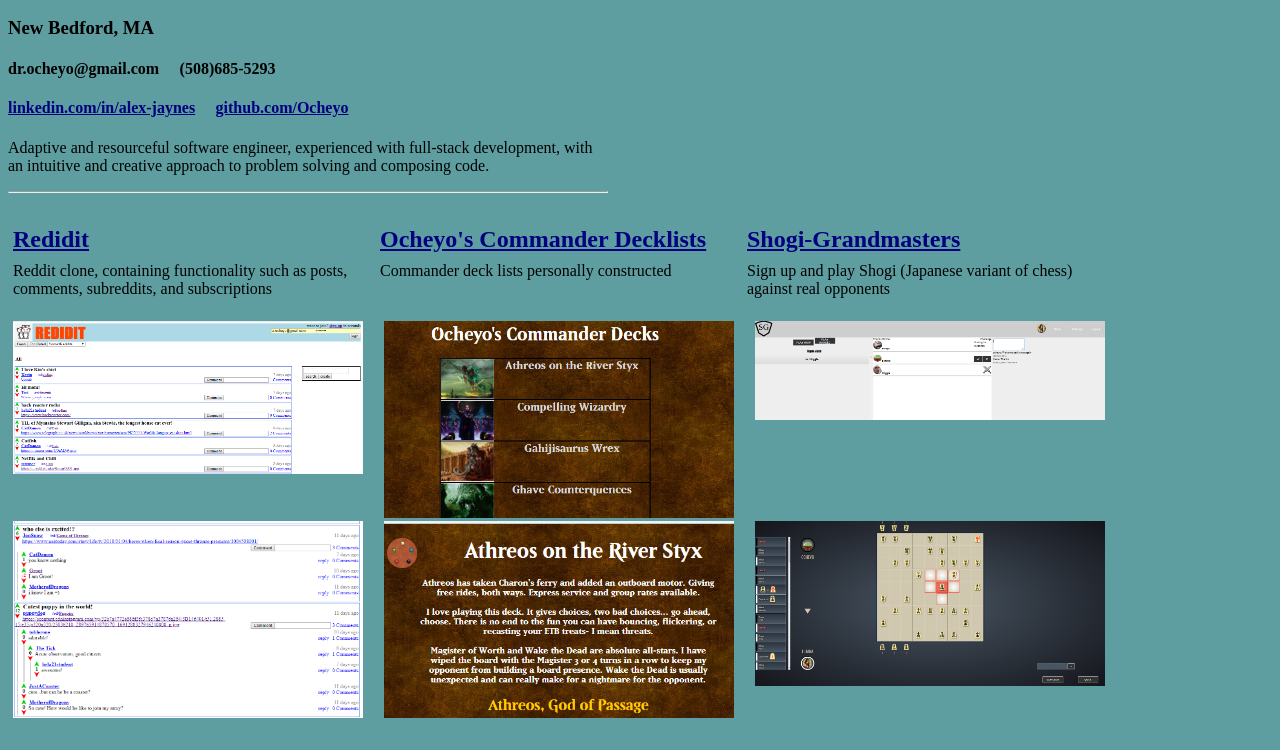
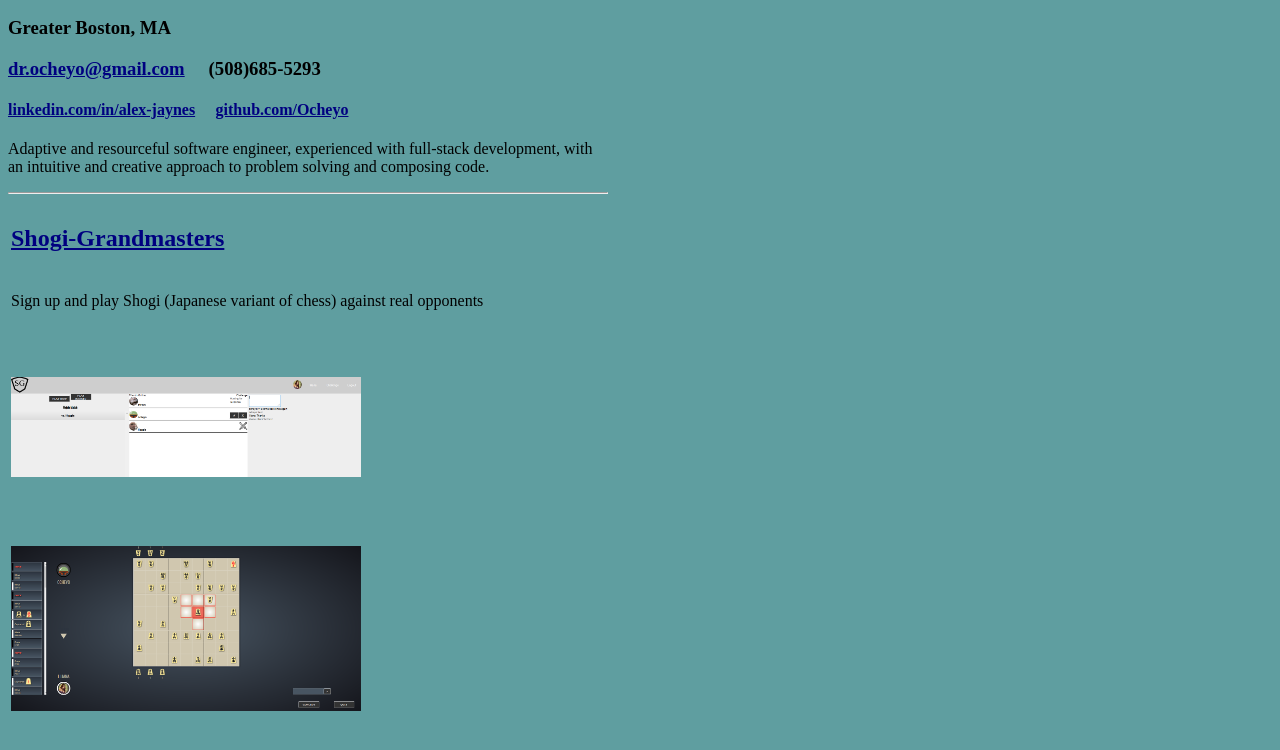
Before and after one commit to Ocheyo/portfolio, a plain HTML site: page index.html in a window 1280 px wide. Shown: the part 50-800 px from the top of the page. Drawn offline with Linux system fonts and the light colour scheme.

Commit message:
style updates

```diff
--- a/index.html
+++ b/index.html
@@ -11,8 +11,8 @@
 <body>
   <div class="header">
     <h2>Alex Jaynes</h2>
-    <h3>New Bedford, MA</h3>
-    <h4>dr.ocheyo@gmail.com &#26 (508)685-5293</h4>
+    <h3>Greater Boston, MA</h3>
+    <h3><a href="mailto:dr.ocheyo@gmail.com">dr.ocheyo@gmail.com</a> &#26 (508)685-5293</h3>
     <h4>
       <a href="http://www.linkedin.com/in/alex-jaynes" target="_blank">linkedin.com/in/alex-jaynes</a> &#26
       <a href="https://github.com/Ocheyo" target="_blank">github.com/Ocheyo</a>
@@ -25,17 +25,31 @@
     <tr class="titles">
       <td>
         <h2>
-          <a href="http://aask4-redidit.herokuapp.com" target="_blank">Redidit</a>
+          <a href="http://ec2-13-59-199-57.us-east-2.compute.amazonaws.com" target="_blank">Shogi-Grandmasters</a>
         </h2>
       </td>
+    </tr>
+    <tr class="descriptions">
+      <td>
+        <p>Sign up and play Shogi (Japanese variant of chess) against real opponents</p>
+      </td>
+    </tr>
+    <tr class="screenshots">
+      <td>
+        <img src="images/homepage-screenshot.PNG" alt="screenshot">
+      </td>
+    </tr>
+    <tr class="screenshots">
+      <td>
+        <img src="images/gameboard-screenshot.PNG" alt="screenshot">
+      </td>
+    </tr>
+  </table>
+  <table class="content">
+    <tr class="titles">
       <td>
         <h2>
-          <a href="https://ocheyo.github.io/commander-decks" target="_blank">Ocheyo's Commander Decklists</a>
-        </h2>
-      </td>
-      <td>
-        <h2>
-          <a href="http://ec2-13-59-199-57.us-east-2.compute.amazonaws.com" target="_blank">Shogi-Grandmasters</a>
+          <a href="http://aask4-redidit.herokuapp.com" target="_blank">Redidit</a>
         </h2>
       </td>
     </tr>
@@ -43,33 +57,39 @@
       <td>
         <p>Reddit clone, containing functionality such as posts, comments, subreddits, and subscriptions</p>
       </td>
-      <td>
-        <p>Commander deck lists personally constructed</p>
-      </td>
-      <td>
-        <p>Sign up and play Shogi (Japanese variant of chess) against real opponents</p>
-      </td>
     </tr>
     <tr class="screenshots">
       <td>
         <img src="images/redidit-screenshot.PNG" alt="screenshot">
-      </td>
-      <td>
-        <img src="images/website-screenshot.PNG" alt="screenshot">
-      </td>
-      <td>
-        <img src="images/homepage-screenshot.PNG" alt="screenshot">
       </td>
     </tr>
     <tr class="screenshots">
       <td>
         <img src="images/redidit-comment-screenshot.PNG" alt="screenshot">
       </td>
+    </tr>
+  </table>
+  <table class="content">
+    <tr class="titles">
+      <td>
+        <h2>
+          <a href="https://ocheyo.github.io/commander-decks" target="_blank">Ocheyo's Commander Decklists</a>
+        </h2>
+      </td>
+    </tr>
+    <tr class="descriptions">
+      <td>
+        <p>Commander deck lists personally constructed</p>
+      </td>
+    </tr>
+    <tr class="screenshots">
+      <td>
+        <img src="images/website-screenshot.PNG" alt="screenshot">
+      </td>
+    </tr>
+    <tr class="screenshots">
       <td>
         <img src="images/decklist-screenshot.PNG" alt="screenshot">
-      </td>
-      <td>
-        <img src="images/gameboard-screenshot.PNG" alt="screenshot">
       </td>
     </tr>
   </table>
--- a/styles.css
+++ b/styles.css
@@ -8,13 +8,15 @@
 }
 
 tr {
-  display: inline-flex;
+  margin: auto;
+  padding: 0;
+  display: table-row;
   height: 200px;
 }
 
 td {
+  display: table-cell;
   width: 350px;
-  display: inline-table;
   margin: 0 15px 0 0;
 }
 
@@ -23,7 +25,7 @@
 }
 
 .descriptions {
-  height: 75px;
+  height: 40px;
 }
 
 .screenshots {
```
